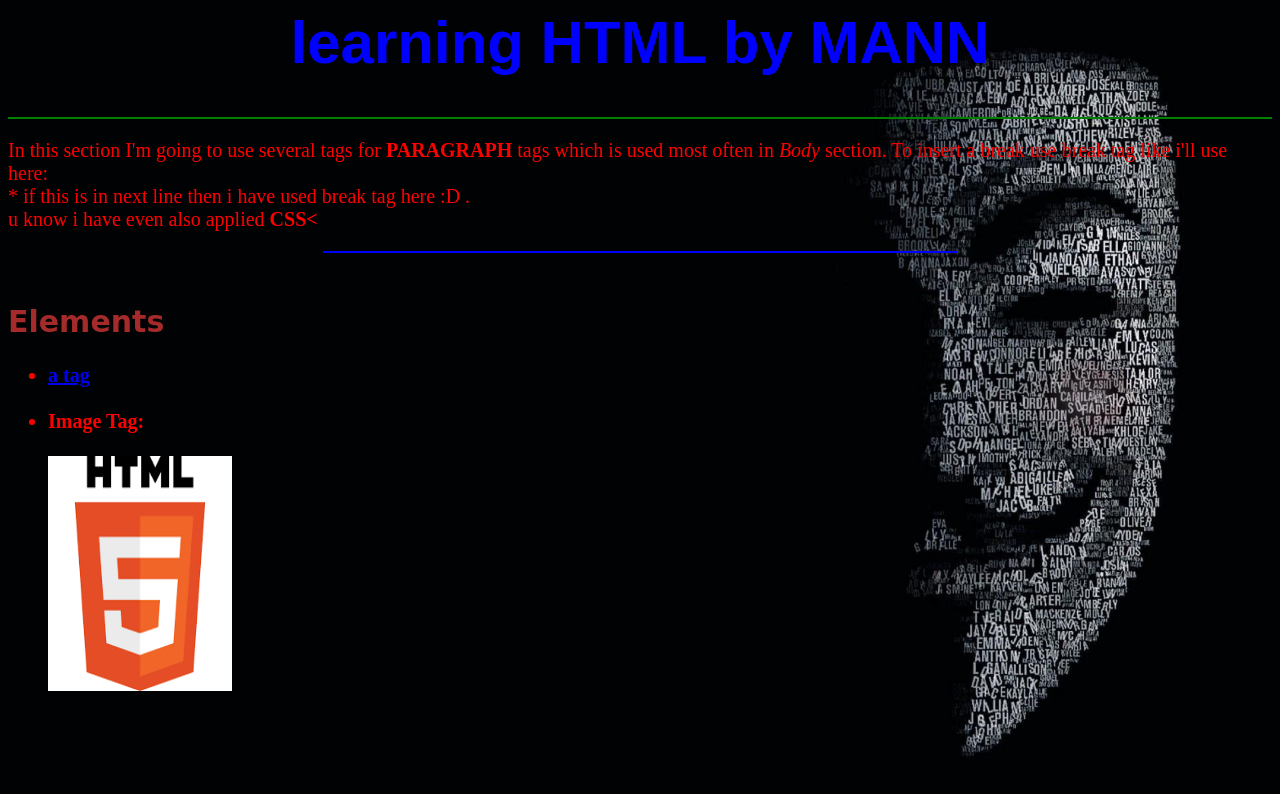
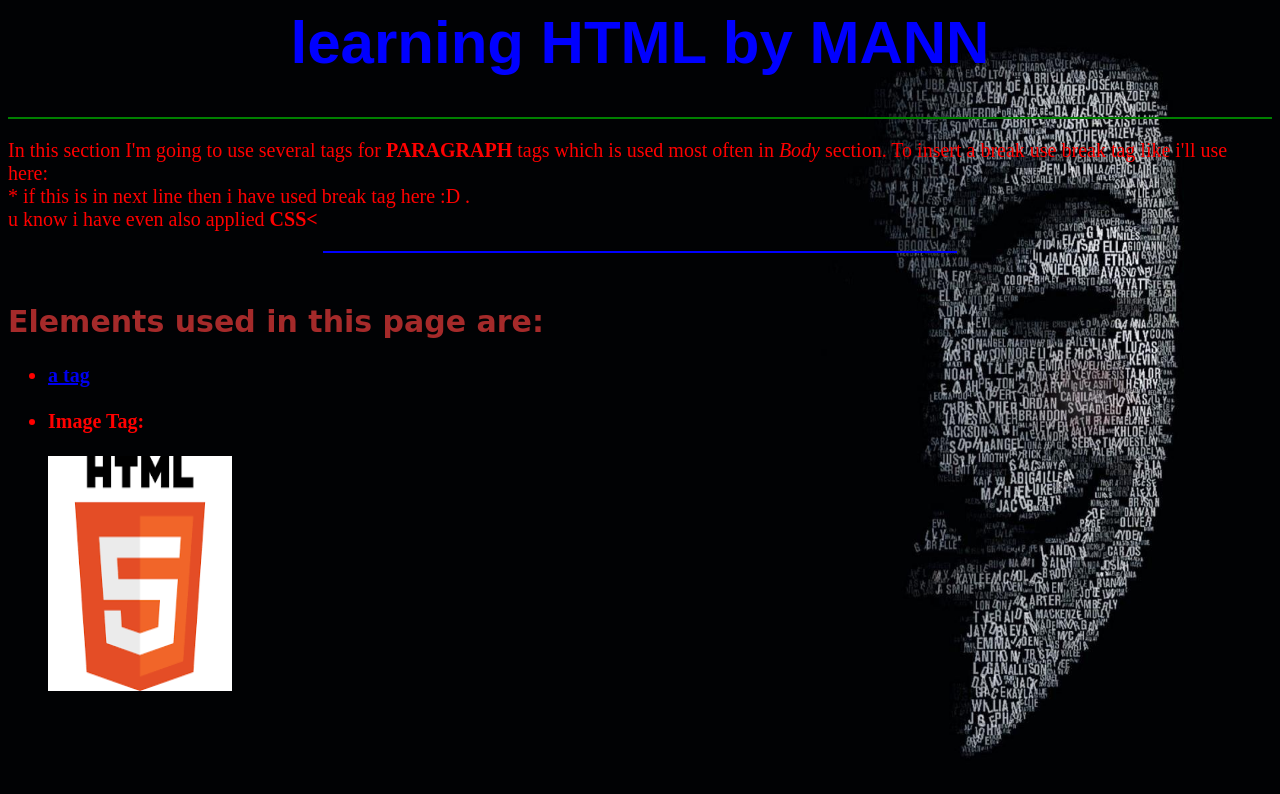
Before and after one commit to Mannkp/html-refreshment, a plain HTML site: page index.html in a window 1280 px wide. Drawn offline with Linux system fonts and the light colour scheme.

Commit message:
Update index.html

```diff
--- a/index.html
+++ b/index.html
@@ -23,7 +23,7 @@ body {
   <br>
 
 
-  <h2 color="pink" >Elements</h2>
+  <h2>Elements used in this page are: </h2>
     <ul>
       <li><a href="https://www.w3schools.com/tags/tag_a.asp" target="_blank">a tag</a>
 	  <br>
```
